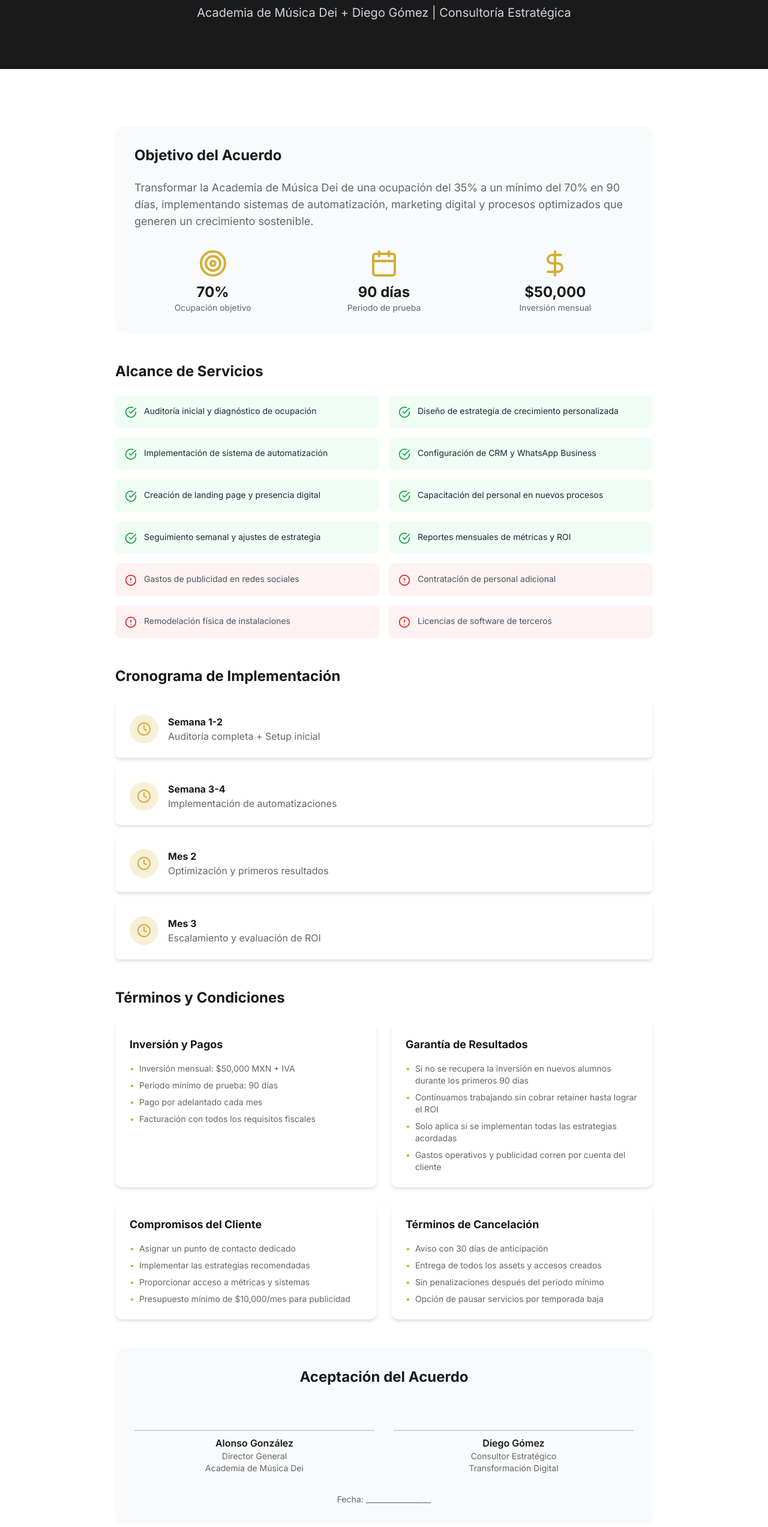
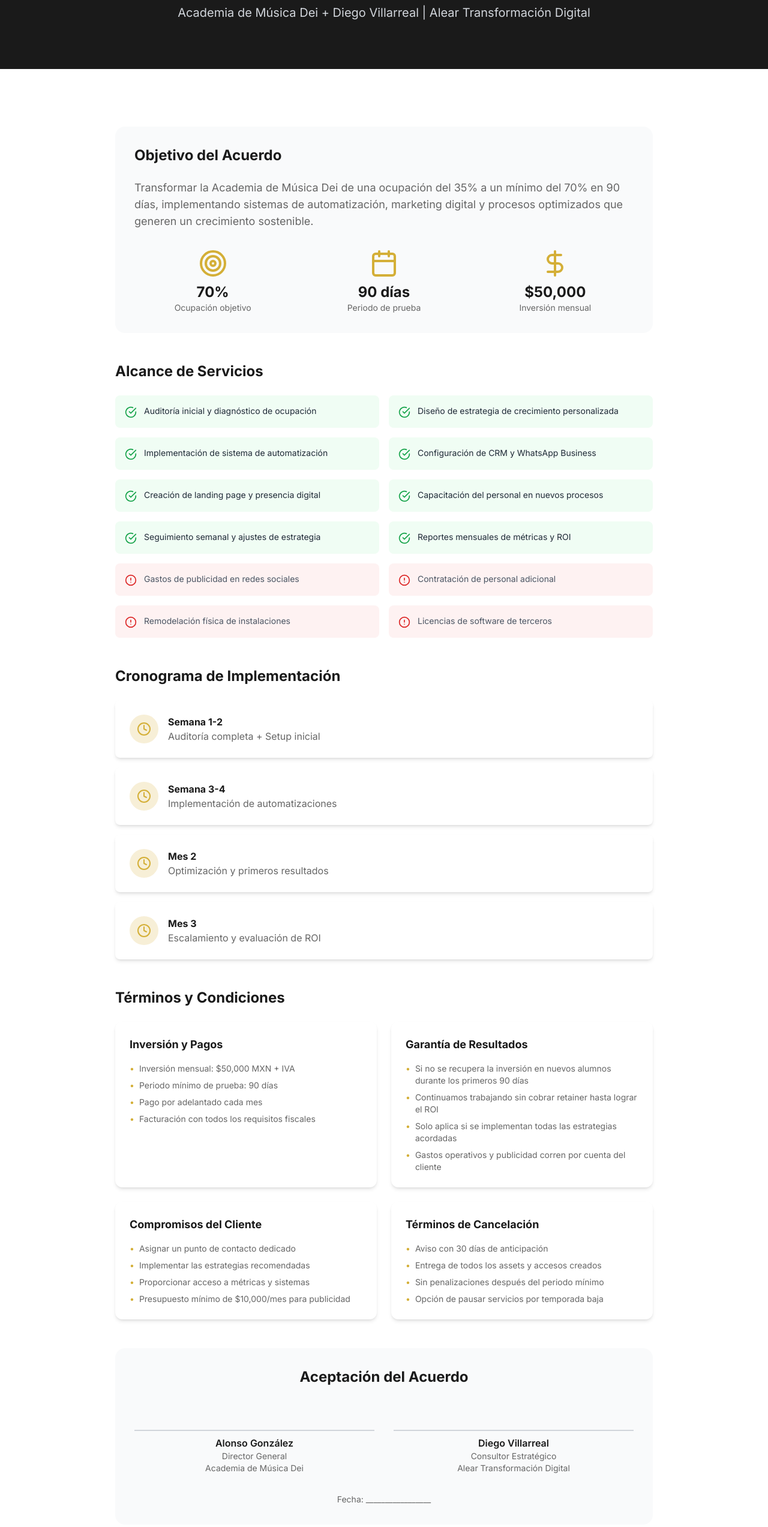
Before and after one commit to diego9608/dei, a Next.js app in the folder apps/academia-dei-landing/: page /contrato in a window 1280 px wide. Shown: the part 237-2782 px from the top of the page at 60% size. Built offline with nearby package versions, Linux system fonts and the light colour scheme.

Commit message:
fix: Update consultant name and company in contract
- Changed from Diego Gómez to Diego Villarreal
- Added company: Alear Transformación Digital
- Updated in header and signature section

```diff
--- a/apps/academia-dei-landing/app/contrato/page.tsx
+++ b/apps/academia-dei-landing/app/contrato/page.tsx
@@ -88,7 +88,7 @@
               Acuerdo de Transformación Digital
             </h1>
             <p className="text-xl text-gray-300 max-w-3xl mx-auto">
-              Academia de Música Dei + Diego Gómez | Consultoría Estratégica
+              Academia de Música Dei + Diego Villarreal | Alear Transformación Digital
             </p>
           </motion.div>
         </div>
@@ -241,9 +241,9 @@
                   <div className="border-b-2 border-gray-300 pb-2 mb-2">
                     <p className="h-8">&nbsp;</p>
                   </div>
-                  <p className="font-semibold text-dei-dark">Diego Gómez</p>
+                  <p className="font-semibold text-dei-dark">Diego Villarreal</p>
                   <p className="text-sm text-dei-gray">Consultor Estratégico</p>
-                  <p className="text-sm text-dei-gray">Transformación Digital</p>
+                  <p className="text-sm text-dei-gray">Alear Transformación Digital</p>
                 </div>
               </div>
               <p className="text-center text-sm text-dei-gray mt-8">
```
